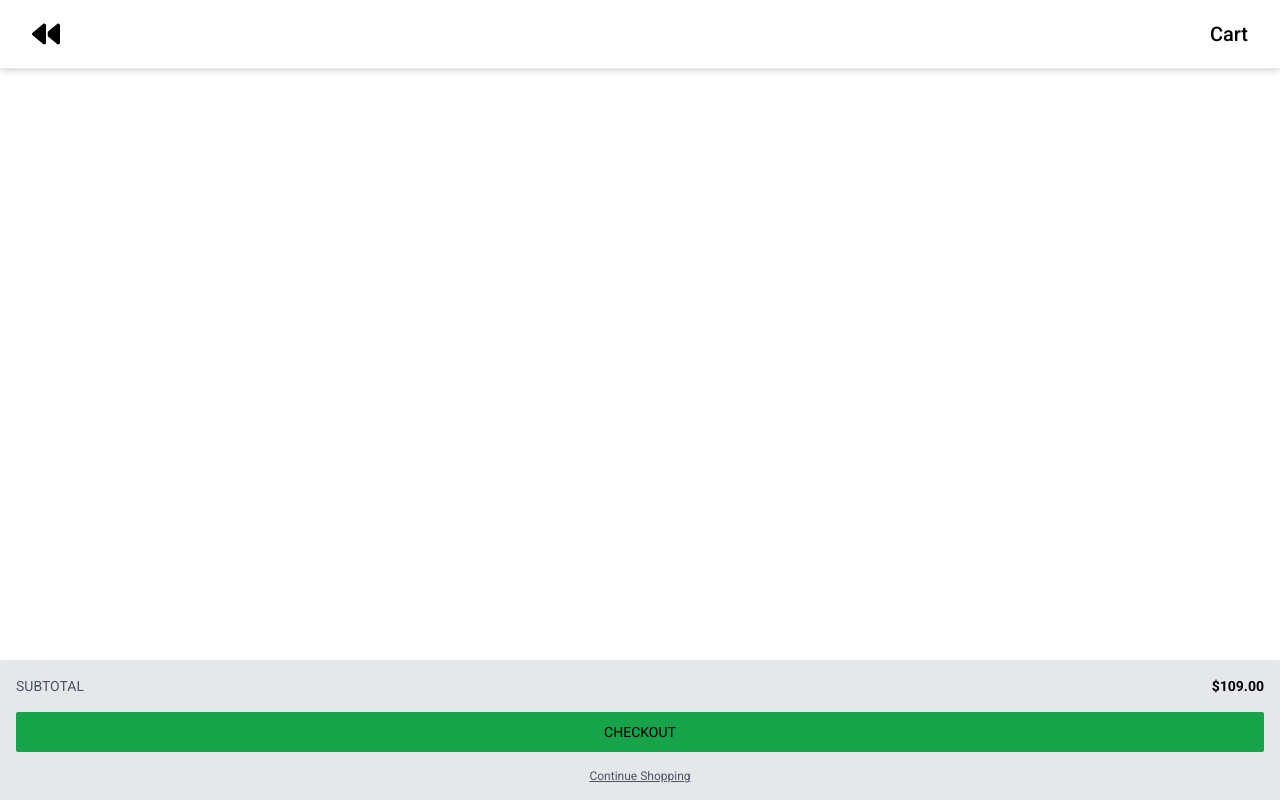
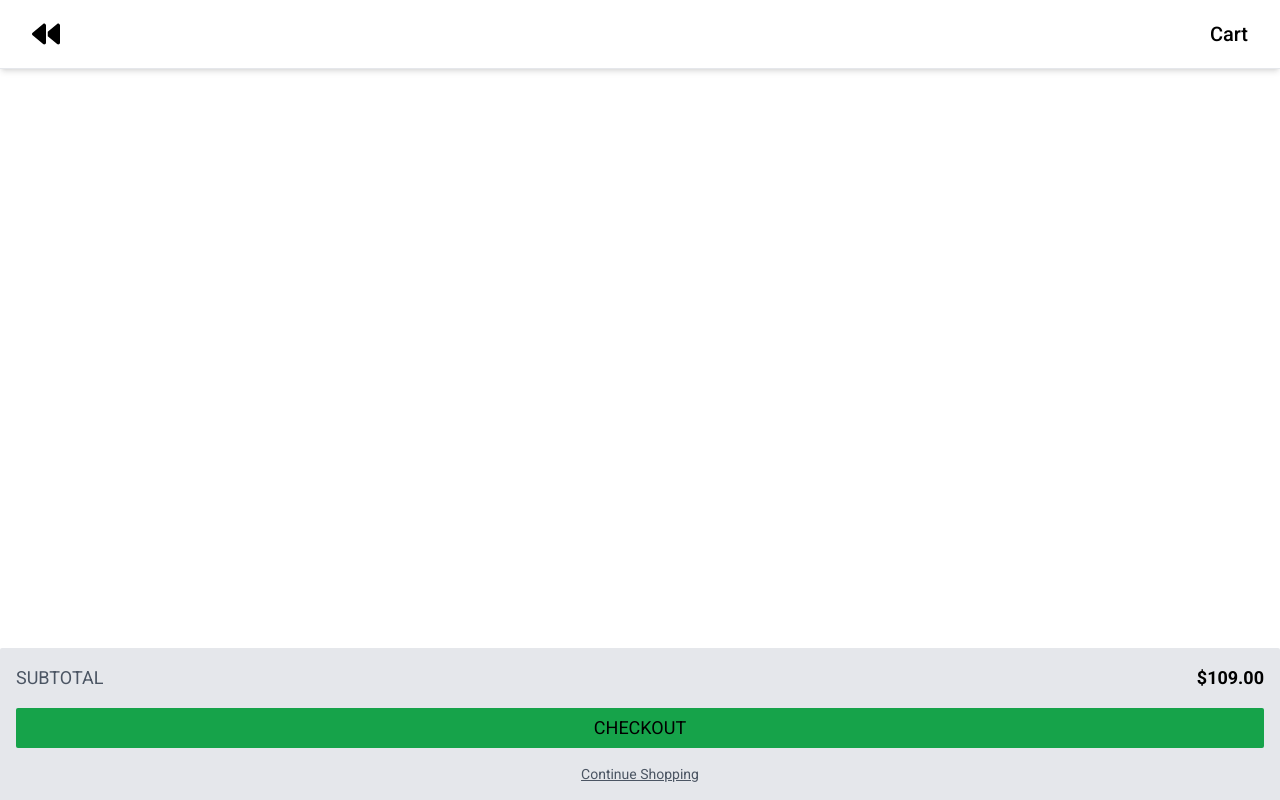
Before and after one commit to nadrojb/ecom-store-react-typescript, a React (Vite) app: page /cart in a window 1280 px wide. Built offline with nearby package versions, Linux system fonts and the light colour scheme.

Commit message:
made adjustments to subtotal section styling

```diff
--- a/src/Pages/Cart/index.tsx
+++ b/src/Pages/Cart/index.tsx
@@ -34,17 +34,17 @@ function Cart() {
           />
         ))}
       </div>
-      <div className="bg-gray-200 rounded-tl-sm rounded-tr-sm px-4 py-4 fixed bottom-0 w-full">
-        <div className="flex justify-between text-sm">
+      <div id="mobile-subtotal-section" className="bg-gray-200 rounded-tl-sm rounded-tr-sm px-4 py-4 fixed bottom-0 w-full">
+        <div className="flex justify-between text-sm sm:text-lg">
           <h4 className="text-gray-600">SUBTOTAL</h4>
           <h4 className="font-semibold">$109.00</h4>
         </div>
         <div>
-          <button className="w-full text-center bg-green-600 rounded-sm text-sm h-10 my-4">
+          <button className="w-full text-center bg-green-600 rounded-sm text-sm h-10 my-4 sm:text-lg">
             CHECKOUT
           </button>
           <Link to={"/"}>
-            <p className="text-center text-xs text-gray-600 underline">
+            <p className="text-center text-xs text-gray-600 underline sm:text-sm">
               Continue Shopping
             </p>
           </Link>
```
